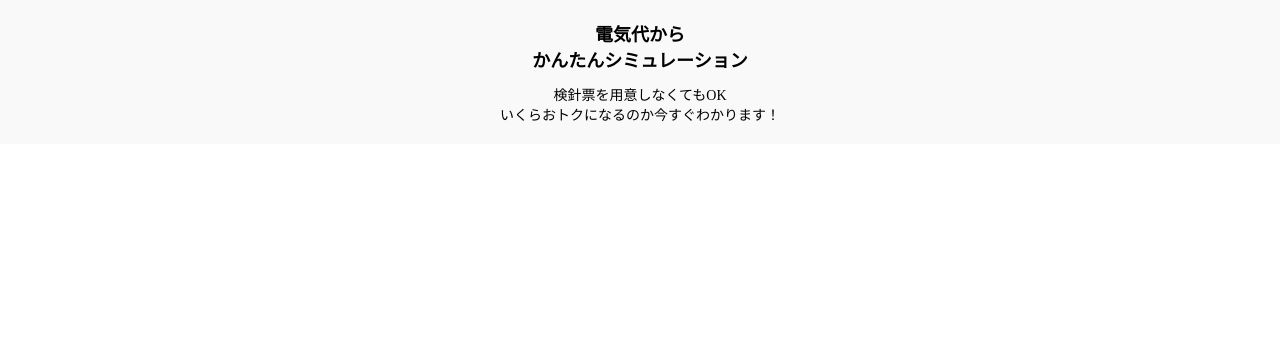
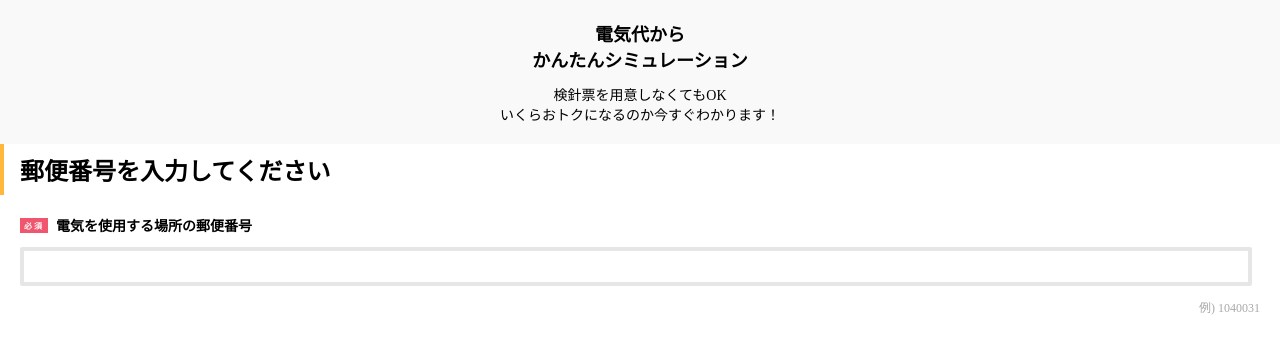
Before and after one commit to enechange/coding-challenge, a Next.js app in the folder frontend_challenge_2/challenges/toru_shimizu/coding-challenge/: page / in a window 1280 px wide. Shown: the top 352 px of the page. Built offline with nearby package versions, Linux system fonts and the light colour scheme.

Commit message:
feat: 郵便番号入力フォームを追加

```diff
--- /dev/null
+++ b/frontend_challenge_2/challenges/toru_shimizu/coding-challenge/src/components/features/postal-code.tsx
@@ -0,0 +1,14 @@
+import { Input } from "../ui/input";
+
+export const PostalCode = () => {
+  return (
+    <div className="postal-code">
+      <Input
+        type="numeric"
+        label="電気を使用する場所の郵便番号"
+        maxLength={7}
+        attention="例) 1040031"
+      />
+    </div>
+  );
+};
--- /dev/null
+++ b/frontend_challenge_2/challenges/toru_shimizu/coding-challenge/src/components/ui/form-content.module.scss
@@ -0,0 +1,9 @@
+.formContent {
+  display: grid;
+  gap: 20px;
+  .inputWrapper {
+    padding: 0 20px;
+    display: grid;
+    gap: 8px;
+  }
+}
--- /dev/null
+++ b/frontend_challenge_2/challenges/toru_shimizu/coding-challenge/src/components/ui/form-content.tsx
@@ -0,0 +1,16 @@
+import styles from "./form-content.module.scss";
+import { Title } from "./title";
+
+type Props = {
+  title: string;
+  children: React.ReactNode;
+};
+
+export const FormContent = ({ title, children }: Props) => {
+  return (
+    <div className={styles.formContent}>
+      <Title>{title}</Title>
+      <div className={styles.inputWrapper}>{children}</div>
+    </div>
+  );
+};
--- /dev/null
+++ b/frontend_challenge_2/challenges/toru_shimizu/coding-challenge/src/components/ui/form.module.scss
@@ -0,0 +1,8 @@
+.form {
+  display: grid;
+  gap: 32px;
+  .content {
+    display: grid;
+    gap: 8px;
+  }
+}
--- /dev/null
+++ b/frontend_challenge_2/challenges/toru_shimizu/coding-challenge/src/components/ui/form.tsx
@@ -0,0 +1,15 @@
+import { PostalCode } from "../features/postal-code";
+import { FormContent } from "./form-content";
+import styles from "./form.module.scss";
+
+export const Form = () => {
+  return (
+    <form className={styles.form}>
+      <FormContent title="郵便番号を入力してください">
+        <div className={styles.content}>
+          <PostalCode />
+        </div>
+      </FormContent>
+    </form>
+  );
+};
--- a/frontend_challenge_2/challenges/toru_shimizu/coding-challenge/src/pages/index.tsx
+++ b/frontend_challenge_2/challenges/toru_shimizu/coding-challenge/src/pages/index.tsx
@@ -1,4 +1,5 @@
 import Head from "next/head";
+import { Form } from "../components/ui/form";
 import styles from "@/styles/Home.module.scss";
 
 export default function Home() {
@@ -23,6 +24,7 @@ export default function Home() {
             いくらおトクになるのか今すぐわかります！
           </p>
         </header>
+        <Form />
       </main>
     </>
   );
```
